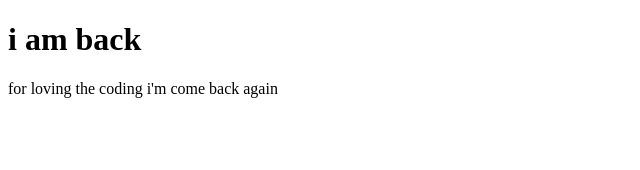
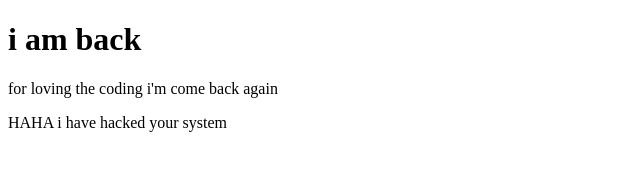
Before and after one commit to sadikullah-01/My-website, a plain HTML site: page index.html in a window 1280 px wide. Shown: the whole page, without its empty margins (0-640 px from the left). Drawn offline with Linux system fonts and the light colour scheme.

Commit message:
Update index.html
updated index.html

```diff
--- a/index.html
+++ b/index.html
@@ -10,5 +10,6 @@
             i am back
         </h1>
         <p>for loving the coding i'm come back again</p>
+    <p>HAHA i have hacked your system</p>
 </body>
 </html>
```
